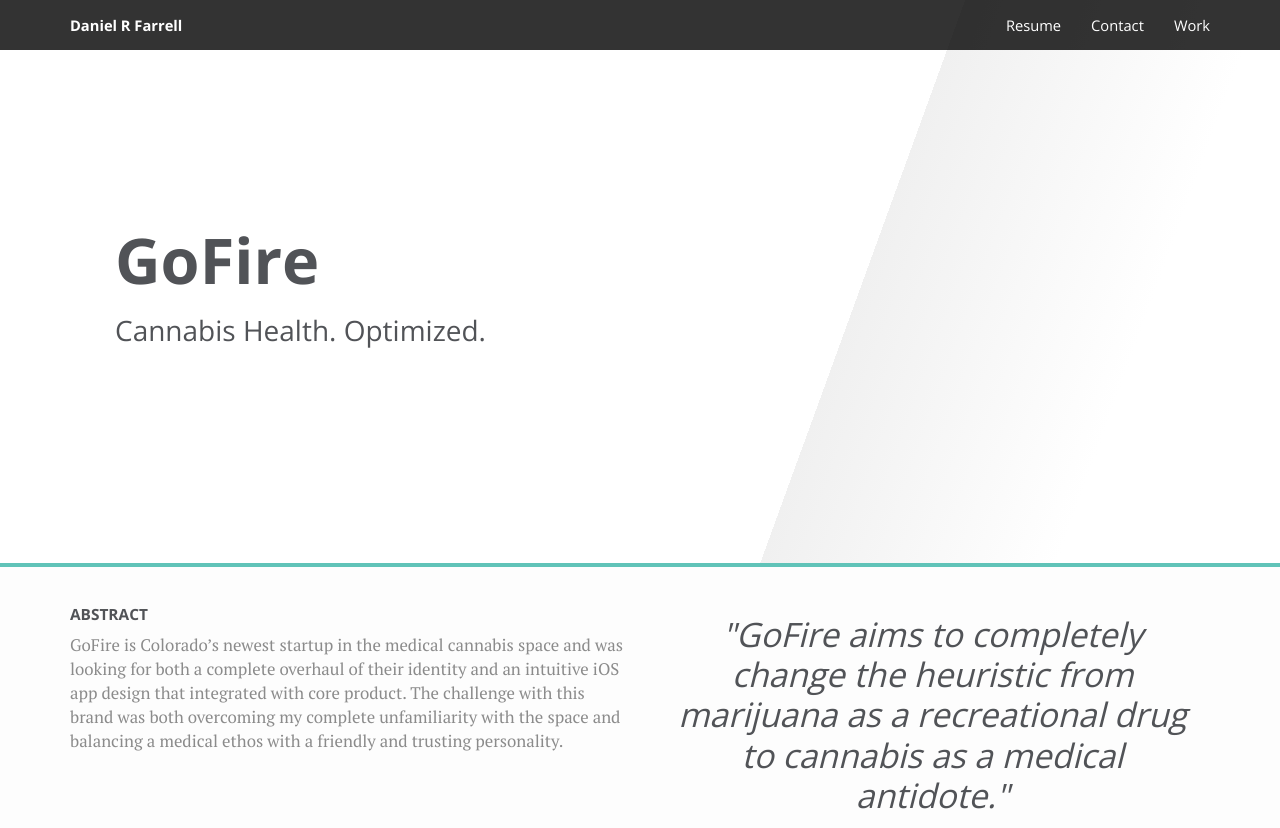
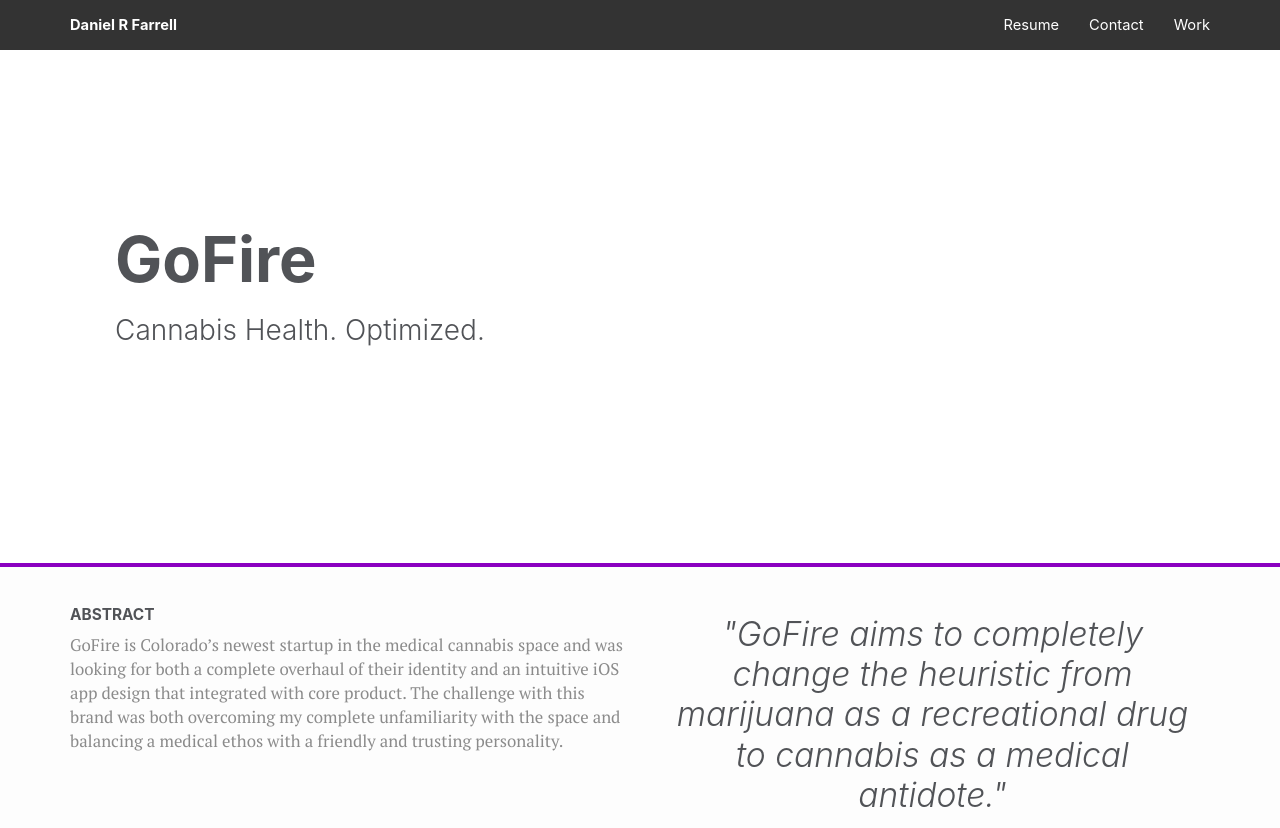
Before and after one commit to drfarrell/GoFire, a plain HTML site: page index.html in a window 1280 px wide. Shown: the top 828 px of the page. Drawn offline with nearby package versions, Linux system fonts and the light colour scheme; a script that the page names is missing; a web font is replaced by a local one.

Commit message:
Updated font and color

```diff
--- a/index.html
+++ b/index.html
@@ -75,7 +75,6 @@
      <p>I chose the soft logotype for it’s cleanliness and friendliness. I also chose the three diamonds as an accent on the upper right to symbolize the vaporizing product that the company produces, and counter-balance the descender of the lowercase g. Finally, I used a soft color palette of turquoise/green, blue, and purple for the brand to differentiate it from stereotypical companies in the cannabis industry that use fairly extreme hues of green.</p>
       </div>
       <img src="https://cloud.githubusercontent.com/assets/14104075/20645939/769cd842-b42b-11e6-959c-caf7650a5a8e.png">
-      <!--
       <div class="commentary">
         <h2>Website</h2>
         <p><br>I worked with GoFire’s CMO over the course of a couple days to design and build a totally revamped website to showcase the new logo and brand for the rest of the company. The three examples I rendered were the homepage, a page for caregivers, and a “science” page that demystified the world of cannabis. The illustrations for these pages were particularly a challenge given my complete ignorance to the industry. Apparently there are two essential components of cannabis called “cannabinoids” and “terpenes” that work with someone’s body chemistry to determine how they will feel when they dose with a particular strand. It was definitely a challenge to come up with arbitrary symbols that would translate well to both someone who didn’t know anything about cannabis and someone who knew exactly what all of this was about.<br></p>
@@ -150,11 +149,11 @@
     <div class="nextproject">
       <div class="container">
         <div class="row" id="bottom">
-          <a href="http://drfarrell.github.io/Flowhub">
-            <div class="col-md-6 pull-left"><h3><span class="glyphicon glyphicon-triangle-left"></span> Have a look</h3><br><h2>Flowhub</h2></div>
+          <a href="http://drfarrell.github.io/Wanderlift">
+            <div class="col-md-6 pull-left"><h3><span class="glyphicon glyphicon-triangle-left"></span> Have a look</h3><br><h2>Wanderlift</h2></div>
           </a>
-          <a href="https://drfarrell.github.io/CardMakerPro/">
-            <div class="col-md-6 pull-right"><h3>Next Project<span class="glyphicon glyphicon-triangle-right"></span></h3><br><h2>UX Challenge</h2></div>
+          <a href="http://drfarrell.github.io/Flowhub/">
+            <div class="col-md-6 pull-right"><h3>Next Project<span class="glyphicon glyphicon-triangle-right"></span></h3><br><h2>Flowhub</h2></div>
           </a>
         </div>
       </div>
--- a/main.css
+++ b/main.css
@@ -4,10 +4,10 @@ html, body {
 }
 
 ::-moz-selection {
-    background: #60C3B8; color: white
+    background: #8A00C0; color: white
 }
 ::selection {
-    background: #60C3B8; color: white
+    background: #8A00C0; color: white
 }
 
 
@@ -24,9 +24,29 @@ html, body {
 
 /*------------------------------------------Fonts---*/
 
+/** Bold */
+@font-face {
+  font-family: "SF Display";
+  font-weight: 700;
+  src: url("https://sf.abarba.me/SF-UI-Display-Bold.otf");
+}
+
+/** Heavy */
+@font-face {
+  font-family: "SF Display";
+  font-weight: 800;
+  src: url("https://sf.abarba.me/SF-UI-Display-Heavy.otf");
+}
+
+/** Regular */
+@font-face {
+  font-family: "SF Display";
+  font-weight: 400;
+  src: url("https://sf.abarba.me/SF-UI-Display-Regular.otf");
+}
+
 body {
-  font-family: 'Open Sans', Arial, Helvetica, sans-serif;
-  font-weight: regular;
+  font-family: "SF Display", -apple-system, BlinkMacSystemFont, Arial, Helvetica, sans-serif;
   color: #515357;
 }
 
@@ -68,14 +88,14 @@ a {
 
 a:hover {
   text-decoration:none;
-  color: #60C3B8;
+  color: #8A00C0;
   -webkit-transition: color 0.2s;
   transition: color 0.2s;
 }
 
 a:hover_effect {
   text-decoration:none;
-  color: #60C3B8;
+  color: #8A00C0;
   -webkit-transition: color 0.2s;
   transition: color 0.2s;
 }
@@ -94,11 +114,11 @@ a:hover_effect {
 }
 
 .navbar-default .navbar-nav > li > a:hover {
-  color: #60C3B8;
+  color: #8A00C0;
 }
 
 .navbar-default .navbar-nav > li > a:hover_effect {
-  color: #60C3B8;
+  color: #8A00C0;
 }
 
 .navbar {
@@ -148,16 +168,7 @@ header li {
 /*------------------------------------------Jumbotron---*/
 .jumbotron {
   padding: 100px;
-
-  /*-Gradient-*/
-  background: rgba(255,255,255,1);
-  background: -moz-linear-gradient(110deg, rgba(255,255,255,1) 0%, rgba(255,255,255,1) 47%, rgba(230,230,230,1) 47%, rgba(255,255,255,1) 61%, rgba(255,255,255,1) 69%, rgba(255,255,255,1) 100%);
-  background: -webkit-gradient(left top, right bottom, color-stop(0%, rgba(255,255,255,1)), color-stop(47%, rgba(255,255,255,1)), color-stop(47%, rgba(238,238,238,1)), color-stop(61%, rgba(255,255,255,1)), color-stop(69%, rgba(255,255,255,1)), color-stop(100%, rgba(255,255,255,1)));
-  background: -webkit-linear-gradient(110deg, rgba(255,255,255,1) 0%, rgba(255,255,255,1) 47%, rgba(238,238,238,1) 47%, rgba(255,255,255,1) 61%, rgba(255,255,255,1) 69%, rgba(255,255,255,1) 100%);
-  background: -o-linear-gradient(110deg, rgba(255,255,255,1) 0%, rgba(255,255,255,1) 47%, rgba(238,238,238,1) 47%, rgba(255,255,255,1) 61%, rgba(255,255,255,1) 69%, rgba(255,255,255,1) 100%);
-  background: -ms-linear-gradient(110deg, rgba(255,255,255,1) 0%, rgba(255,255,255,1) 47%, rgba(238,238,238,1) 47%, rgba(255,255,255,1) 61%, rgba(255,255,255,1) 69%, rgba(255,255,255,1) 100%);
-  background: linear-gradient(110deg, rgba(255,255,255,1) 0%, rgba(255,255,255,1) 65%, rgba(240,240,240,1) 65%, rgba(255,255,255,1) 85%);
-  filter: progid:DXImageTransform.Microsoft.gradient( startColorstr='#ffffff', endColorstr='#ffffff', GradientType=1 );
+  background-color: white;
 }
 
 .descriptor {
@@ -176,7 +187,7 @@ header li {
 
 .br {
   padding: 2px;
-  background-color: #60C3B8;
+  background-color: #8A00C0;
 }
 
 .project {
```
